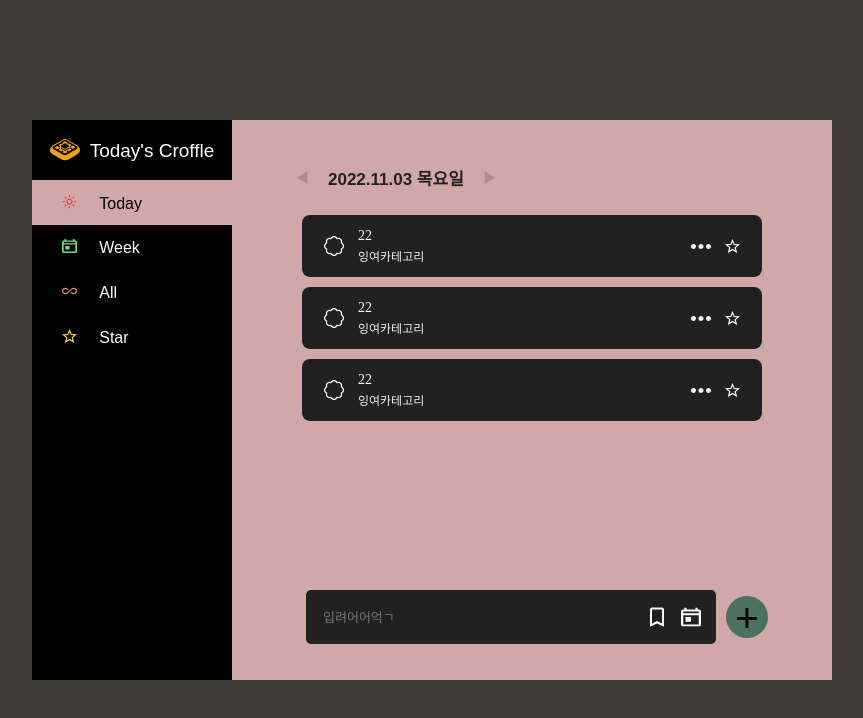
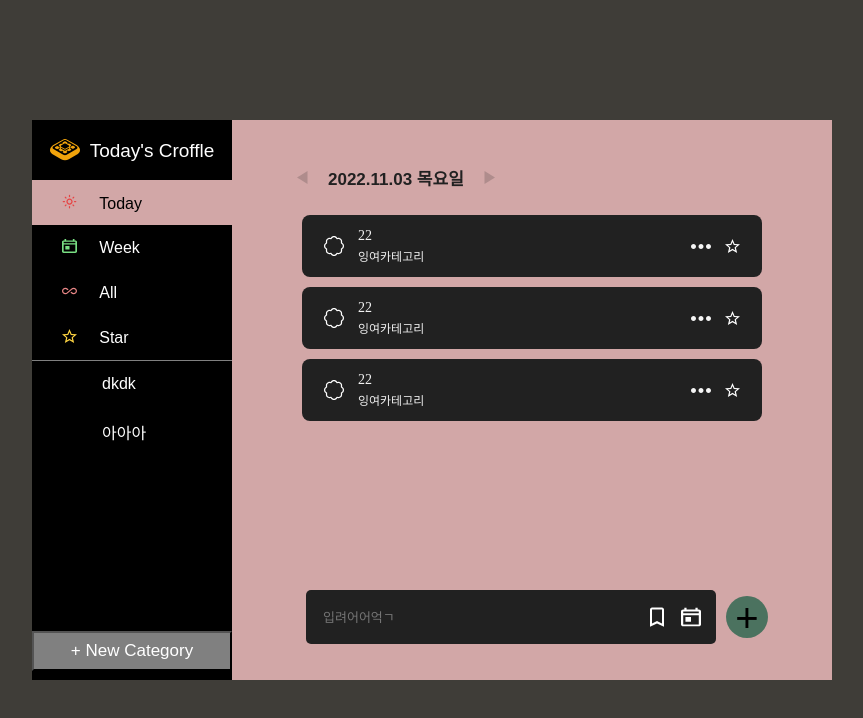
Before and after one commit to GDSC-Daejin/waffle-croffle-frontend, a React (Create React App) app: page / in a window 1280 px wide. Shown: the top 718 px of the page, without its empty margins (208-1071 px from the left). Built offline with nearby package versions, Linux system fonts and the light colour scheme.

Commit message:
:construction: 카테고리 작업중
menu의 파일 구조도 조금 변경

```diff
--- a/package.json
+++ b/package.json
@@ -6,9 +6,10 @@
     "@testing-library/jest-dom": "^5.14.1",
     "@testing-library/react": "^12.0.0",
     "@testing-library/user-event": "^13.2.1",
-    "axios": "^1.1.3",
+    "axios": "^1.2.0",
     "react": "^17.0.2",
     "react-dom": "^17.0.2",
+    "react-modal": "^3.16.1",
     "react-router-dom": "^6.4.3",
     "react-scripts": "5.0.0",
     "styled-components": "^5.3.6",
--- a/src/App.js
+++ b/src/App.js
@@ -1,17 +1,13 @@
 import React from 'react';
-import { GlobalStyle, TodaysCroffle, MenuWapper } from './AppStyle';
-import TopMenu from './components/menu/TopMenu';
-import Title from './components/menu/Title';
+import { GlobalStyle, TodaysCroffle } from './AppStyle';
+import Menu from './components/menu';
 import Page from './Page';
 
 const App = () => {
   return (
     <TodaysCroffle>
       <GlobalStyle />
-      <MenuWapper>
-        <Title />
-        <TopMenu />
-      </MenuWapper>
+      <Menu />
       <Page />
     </TodaysCroffle>
   );
--- /dev/null
+++ b/src/components/menu/Category/index.js
@@ -0,0 +1,22 @@
+import React from 'react';
+import axios from 'axios';
+import { CategoryWrapper, CategoryBtn } from './styled.js';
+
+const Week = () => {
+  async function getCategory() {
+    try {
+      const response = await axios.get('http://localhost:9092/');
+      console.log(response);
+    } catch (error) {
+      console.error(error);
+    }
+  }
+  return (
+    <CategoryWrapper>
+      <CategoryBtn>dkdk</CategoryBtn>
+      <CategoryBtn>아아아</CategoryBtn>
+    </CategoryWrapper>
+  );
+};
+
+export default Week;
--- /dev/null
+++ b/src/components/menu/Category/styled.js
@@ -0,0 +1,17 @@
+import styled from 'styled-components';
+
+export const CategoryWrapper = styled.div`
+  height: 270px;
+`;
+export const CategoryBtn = styled.button`
+  width: 200px;
+  height: 45px;
+  font-size: 16px;
+  border: none;
+  color: white;
+  background-color: black;
+  cursor: pointer;
+  font-family: 'SeoulHangang', sans-serif;
+  padding: 14px 16px 14px 70px;
+  text-align: left;
+`;
--- /dev/null
+++ b/src/components/menu/CreateCategory/index.js
@@ -0,0 +1,74 @@
+import React, { useState } from 'react';
+import axios from 'axios';
+import {
+  NewCategoryBtn,
+  ModalBackdrop,
+  ModalView,
+  CloseBtn,
+  CategoryInput,
+  CategoryTag,
+} from './styled';
+
+const CreateCategory = () => {
+  const [isOpen, setisOpen] = useState(false);
+  const handleModal = () => {
+    setisOpen(!isOpen);
+  };
+
+  const [content, setContent] = useState(null);
+  const addCategory = () => {
+    //내용이 입력되었으면 TODO 추가
+    if (content) {
+      postCategoryApi(content);
+      setContent('');
+      console.log(content);
+    } else {
+      //내용이 없으면 알림
+      alert('내용을 입력해주세요.');
+    }
+  };
+
+  const handleOnKeyPress = (e) => {
+    // 엔터 입력
+    if (e.key === 'Enter') {
+      addCategory();
+    }
+  };
+
+  function postCategoryApi() {
+    axios
+      .post('http://localhost:9092/', {
+        categoryId: 0,
+        categoryTitle: content,
+      })
+      .then(function (response) {
+        console.log(response);
+      })
+      .catch(function (error) {
+        console.log(error);
+      });
+  }
+  return (
+    <>
+      <NewCategoryBtn onClick={handleModal}>+ New Category</NewCategoryBtn>
+      {isOpen ? (
+        <ModalBackdrop>
+          <ModalView>
+            <CloseBtn onClick={handleModal}>&times;</CloseBtn>
+            <CategoryTag> New Category</CategoryTag>
+            <CategoryInput
+              placeholder={'Category Name'}
+              value={content ?? ''} //content의 타입이 string과 null이므로 ?? ''로 값을 설정
+              type={'text'}
+              onChange={(e) => setContent(e.target.value)}
+              onKeyPress={handleOnKeyPress} //엔터를 누르면 addTodoHandler를 실행
+            ></CategoryInput>
+            <button onClick={addCategory}>확인</button>
+          </ModalView>
+        </ModalBackdrop>
+      ) : null}
+    </>
+  );
+};
+
+export default CreateCategory;
--- /dev/null
+++ b/src/components/menu/CreateCategory/styled.js
@@ -0,0 +1,53 @@
+import styled from 'styled-components';
+
+export const NewCategoryBtn = styled.button`
+  width: 200px;
+  height: 40px;
+  font-family: SeoulHangang, sans-serif;
+  font-size: 17px;
+  color: white;
+  background-color: gray;
+  text-align: center;
+  float: bottom;
+`;
+
+export const ModalView = styled.div`
+  position: absolute;
+  top: 50%;
+  left: 50%;
+  transform: translate(-50%, -50%);
+  height: 150px;
+  width: 250px;
+  background-color: #f6cfa1;
+  border-radius: 10px;
+  padding: 20px;
+  z-index: 1;
+`;
+export const CloseBtn = styled.div`
+  cursor: pointer;
+  float: right;
+  font-size: 25px;
+  padding: 2px 5px;
+  border-radius: 50%;
+`;
+export const CategoryTag = styled.div`
+  margin-top: 27px;
+`;
+export const CategoryInput = styled.input`
+  background-color: #f6cfa1;
+  color: #181818;
+  outline: none;
+  border: 0;
+  font-size: 21px;
+  border-bottom: solid;
+  width: 75%;
+  margin-top: 10px;
+`;
+export const ModalBackdrop = styled.div`
+  position: absolute;
+  top: 0;
+  left: 0;
+  height: 100%;
+  width: 100%;
+  background: rgba(0, 0, 0, 0.5);
+`;
--- a/src/components/Menu/Title.js
+++ b/src/components/menu/Title/index.js
@@ -1,6 +1,6 @@
 import React from 'react';
-import { TitleLogo, TitleName, TitleWrapper } from './MenuStyle';
-import { logo } from '../../assets/menuSvg/ExportSvg';
+import { TitleLogo, TitleName, TitleWrapper } from './styled';
+import { logo } from '../../../assets/menuSvg/ExportSvg';
 
 const Title = () => {
   return (
--- a/src/components/Menu/MenuStyle.js
+++ b/src/components/menu/Title/styled.js
@@ -21,23 +21,3 @@ export const TitleName = styled.div`
   font-size: 19px;
   color: white;
 `;
-
-//TopMenu
-export const TopMenuWrapper = styled.div`
-  background-color: black;
-  width: 200px;
-`;
-export const TopMenuBtn = styled.button`
-  width: 200px;
-  height: 45px;
-  font-size: 16px;
-  border: none;
-  color: white;
-  background-color: black;
-  cursor: pointer;
-  padding: 14px 16px;
-  font-family: 'SeoulHangang', sans-serif;
-  padding: 14px 16px 14px 30px;
-  text-align: left;
-`;
-//TopMenuImg, TopmenuName도 하기..?
--- a/src/components/Menu/TopMenu.js
+++ b/src/components/menu/TopMenu/index.js
@@ -1,13 +1,12 @@
 import React, { useEffect } from 'react';
-import { TopMenuBtn, TopMenuWrapper } from './MenuStyle';
+import { TopMenuBtn, TopMenuWrapper } from './styled.js';
 import { NavLink } from 'react-router-dom';
 import {
   allLogo,
   weekLogo,
   starLogo,
   todayLogo,
-} from '../../assets/menuSvg/ExportSvg';
-import './MenuStyle';
+} from '../../../assets/menuSvg/ExportSvg';
 
 const TopMenu = () => {
   useEffect(() => {
--- /dev/null
+++ b/src/components/menu/TopMenu/styled.js
@@ -0,0 +1,19 @@
+import styled from 'styled-components';
+
+export const TopMenuWrapper = styled.div`
+  background-color: black;
+  width: 200px;
+`;
+export const TopMenuBtn = styled.button`
+  width: 200px;
+  height: 45px;
+  font-size: 16px;
+  border: none;
+  color: white;
+  background-color: black;
+  cursor: pointer;
+  font-family: 'SeoulHangang', sans-serif;
+  padding: 14px 16px 14px 30px;
+  text-align: left;
+`;
+//TopMenuImg, TopmenuName도 하기..?
--- /dev/null
+++ b/src/components/menu/index.js
@@ -0,0 +1,20 @@
+import React from 'react';
+import { MenuWapper, HorizonBar } from './styled';
+import TopMenu from './TopMenu';
+import Title from './Title';
+import CreateCategory from './CreateCategory';
+import Category from './Category';
+
+const Menu = () => {
+  return (
+    <MenuWapper>
+      <Title />
+      <TopMenu />
+      <HorizonBar />
+      <Category />
+      <CreateCategory />
+    </MenuWapper>
+  );
+};
+
+export default Menu;
--- /dev/null
+++ b/src/components/menu/styled.js
@@ -0,0 +1,13 @@
+import styled from 'styled-components';
+export const MenuWapper = styled.div`
+  width: 200px;
+  height: 560px;
+  background-color: black;
+`;
+
+export const HorizonBar = styled.hr`
+  margin: 0px;
+  background-color: gray;
+  border: 0;
+  height: 1px;
+`;
```
Also changed, not shown: 1 other file (tests, documents, lock files or other folders).
